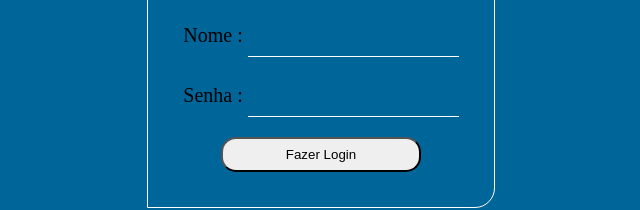
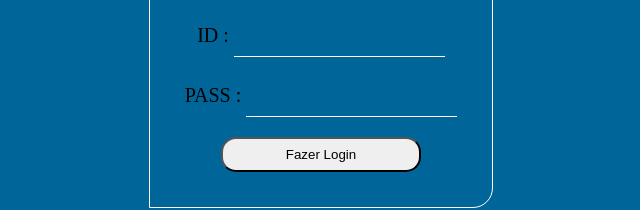
Before and after one commit to wellingtonamaral/telaloginbasic, a plain HTML site: page public_html/index.html in a window 1280 px wide. Shown: the part 287-497 px from the top of the page, 319-959 px from the left. Drawn offline with Linux system fonts and the light colour scheme.

Commit message:
Tela de Login 2.0

```diff
--- a/public_html/index.html
+++ b/public_html/index.html
@@ -1,5 +1,5 @@
 <html><head>
-  <title>Login</title>
+  <title>Login 2.0</title>
   <meta charset="utf-8">
   <style>
  body{
@@ -58,8 +58,8 @@ background-color: silver;
   <form>
    <h1>Login</h1>
    <h2>Usuario</h2>
-   <p>Nome : <input type="text" name="texto"></p>
-   <p>Senha : <input type="password" name="passe"></p>
+   <p>ID : <input type="text" name="texto"></p>
+   <p>PASS : <input type="password" name="passe"></p>
    <button>Fazer Login</button>
   </form>
   <br>
```
